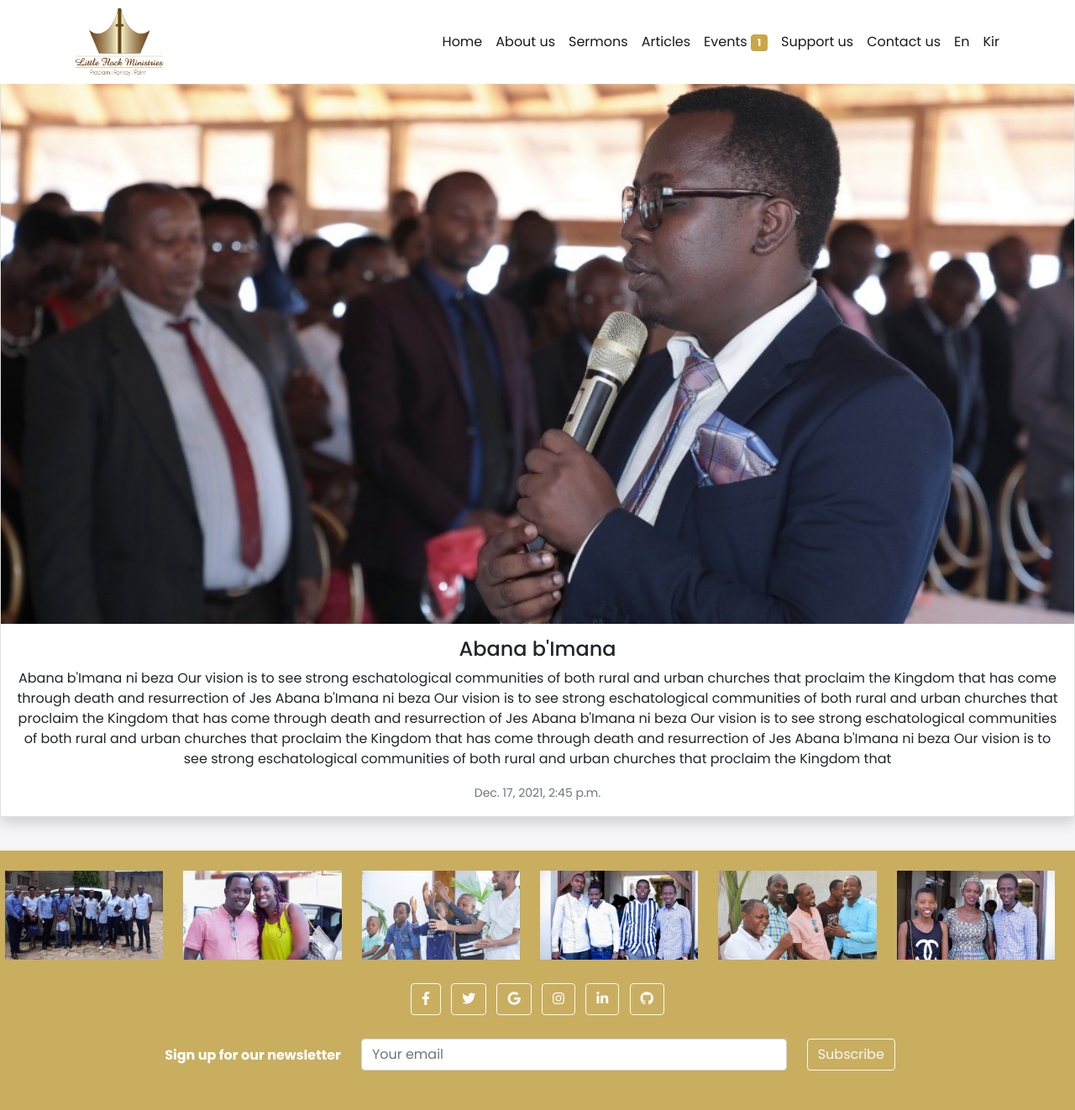
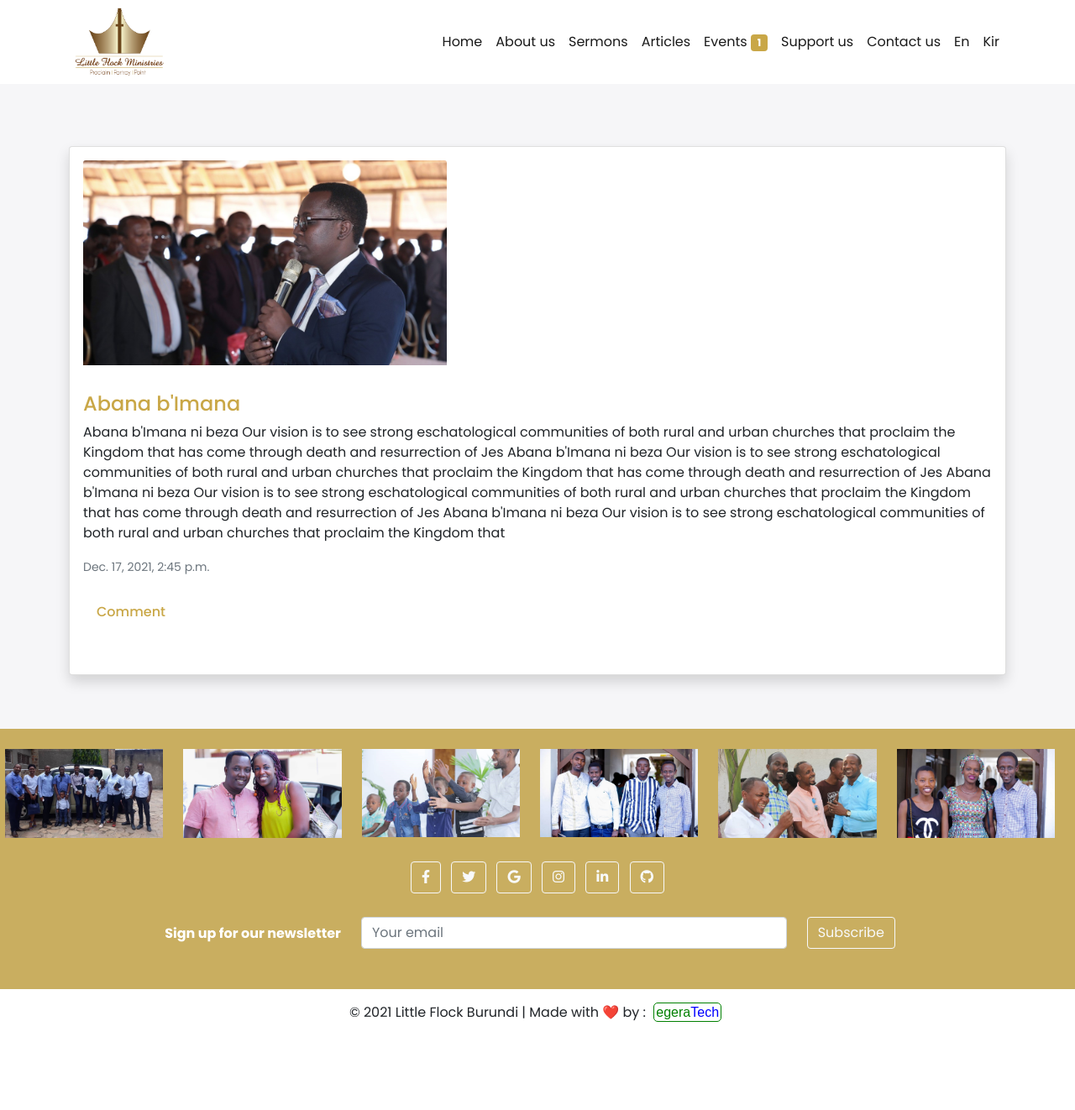
Before and after one commit to munyeshaka/littleFlockBurundi, a Django app: a page that uses flock/templates/flock/article_detail.html in a window 1280 px wide. Shown: the top 1322 px of the page at 84% size. After the commit the page ends 1217 px from the top, so only its background shows below. Run offline with Django 4.2, Linux system fonts and the light colour scheme; data comes from the database, SQL or seed files in the repository; some libraries are stand-ins or nearby versions; some web fonts are replaced.

Commit message:
details re-design

```diff
--- a/flock/templates/flock/article_detail.html
+++ b/flock/templates/flock/article_detail.html
@@ -1,15 +1,31 @@
 {% extends 'flock/base_layout.html' %}
 
 {% block content %}
+<br>
+<br>
+<div class="container">
 
-    <div class="card shadow mb-3">
-        <img class="card-img-top" src="{{ article.photo.url }}" alt="article detail">
-        <div class="card-body">
-          <h4 class="card-title text-center">{{ article.title }}</h4>
-          <p class="card-text text-center">{{ article.body }}</p>
-          <p class="card-text text-center"><small class="text-muted">{{ article.date }}</small></p>
-        </div>
+  <div class="card shadow mb-3">
+    <div class="card-body">
+      <div class="inner">
+        <img class="card-img-top " src="{{ article.photo.url }}" alt="article detail" style="max-width: 40%; height: auto;">
       </div>
-      <br
+    </div>
+    <div class="card-body">
+      <h4 class="card-title" style="text-decoration: none; color: #c9a747;">{{ article.title }}</h4>
+      <p class="card-text ">{{ article.body }}</p>
+      <p class="card-text "><small class="text-muted">{{ article.date }}</small></p>
+
+      <h6 class="card-body" ><a style="text-decoration: none; color: #c9a747;" href="{% url 'flock:contacts' %} ">Comment</a></h6>
+    </div>
+
+    <br>
+  </div>
+  <br>
+
+</div>
+
+<br>
+
 
 {% endblock %}
--- a/flock/templates/flock/sermon_list.html
+++ b/flock/templates/flock/sermon_list.html
@@ -14,7 +14,8 @@
             <div class="col-md-4 ">
                 <br>
                 <div class="card shadow" style="width: 18rem; ">
-                    <div class="inner"><img class="card-img-top" style="max-width: 100%; height: auto;" src="{{ sermon.photo.url }}">
+                    <div class="inner">
+                        <img class="card-img-top" style="max-width: 100%; height: auto;" src="{{ sermon.photo.url }}">
 
                     </div>
                     <div class="card-body text-center">
```
Also changed, not shown: flock/templates/flock/sermon_detail.html (+18 -5 lines).
